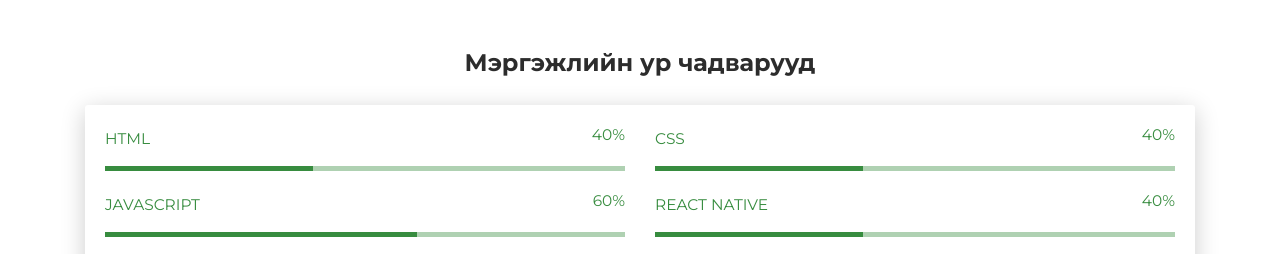
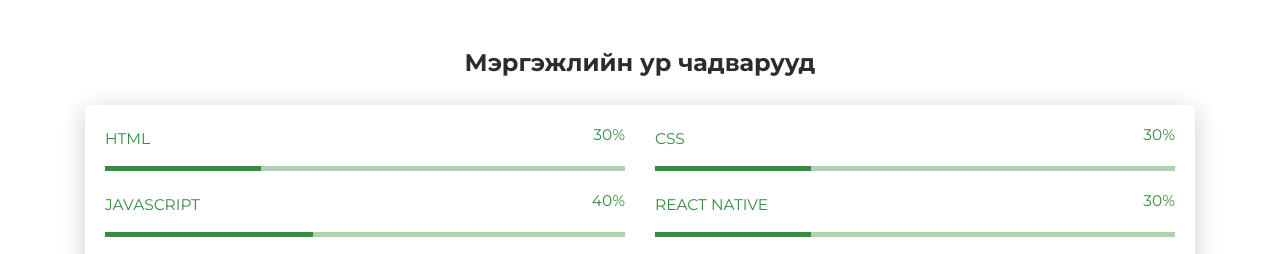
Before and after one commit to Buyanjargal33/Buyanjargal33.github.io, a plain HTML site: page index.html in a window 1280 px wide. Shown: the part 980-1234 px from the top of the page. Drawn offline with Linux system fonts and the light colour scheme.

Commit message:
Add files via upload

```diff
--- a/index.html
+++ b/index.html
@@ -110,14 +110,14 @@
           <div class="col-md-6">
             <div class="progress-container progress-primary"><span class="progress-badge">HTML</span>
               <div class="progress">
-                <div class="progress-bar progress-bar-primary" data-aos="progress-full" data-aos-offset="10" data-aos-duration="2000" role="progressbar" aria-valuenow="60" aria-valuemin="0" aria-valuemax="100" style="width: 40%;"></div><span class="progress-value">40%</span>
+                <div class="progress-bar progress-bar-primary" data-aos="progress-full" data-aos-offset="10" data-aos-duration="2000" role="progressbar" aria-valuenow="60" aria-valuemin="0" aria-valuemax="100" style="width: 30%;"></div><span class="progress-value">30%</span>
               </div>
             </div>
           </div>
           <div class="col-md-6">
             <div class="progress-container progress-primary"><span class="progress-badge">CSS</span>
               <div class="progress">
-                <div class="progress-bar progress-bar-primary" data-aos="progress-full" data-aos-offset="10" data-aos-duration="2000" role="progressbar" aria-valuenow="60" aria-valuemin="0" aria-valuemax="100" style="width: 40%;"></div><span class="progress-value">40%</span>
+                <div class="progress-bar progress-bar-primary" data-aos="progress-full" data-aos-offset="10" data-aos-duration="2000" role="progressbar" aria-valuenow="60" aria-valuemin="0" aria-valuemax="100" style="width: 30%;"></div><span class="progress-value">30%</span>
               </div>
             </div>
           </div>
@@ -126,14 +126,14 @@
           <div class="col-md-6">
             <div class="progress-container progress-primary"><span class="progress-badge">JavaScript</span>
               <div class="progress">
-                <div class="progress-bar progress-bar-primary" data-aos="progress-full" data-aos-offset="10" data-aos-duration="2000" role="progressbar" aria-valuenow="60" aria-valuemin="0" aria-valuemax="100" style="width: 60%;"></div><span class="progress-value">60%</span>
+                <div class="progress-bar progress-bar-primary" data-aos="progress-full" data-aos-offset="10" data-aos-duration="2000" role="progressbar" aria-valuenow="60" aria-valuemin="0" aria-valuemax="100" style="width: 40%;"></div><span class="progress-value">40%</span>
               </div>
             </div>
           </div>
           <div class="col-md-6">
             <div class="progress-container progress-primary"><span class="progress-badge">React native</span>
               <div class="progress">
-                <div class="progress-bar progress-bar-primary" data-aos="progress-full" data-aos-offset="10" data-aos-duration="2000" role="progressbar" aria-valuenow="60" aria-valuemin="0" aria-valuemax="100" style="width: 40%;"></div><span class="progress-value">40%</span>
+                <div class="progress-bar progress-bar-primary" data-aos="progress-full" data-aos-offset="10" data-aos-duration="2000" role="progressbar" aria-valuenow="60" aria-valuemin="0" aria-valuemax="100" style="width: 30%;"></div><span class="progress-value">30%</span>
               </div>
             </div>
           </div>
```
